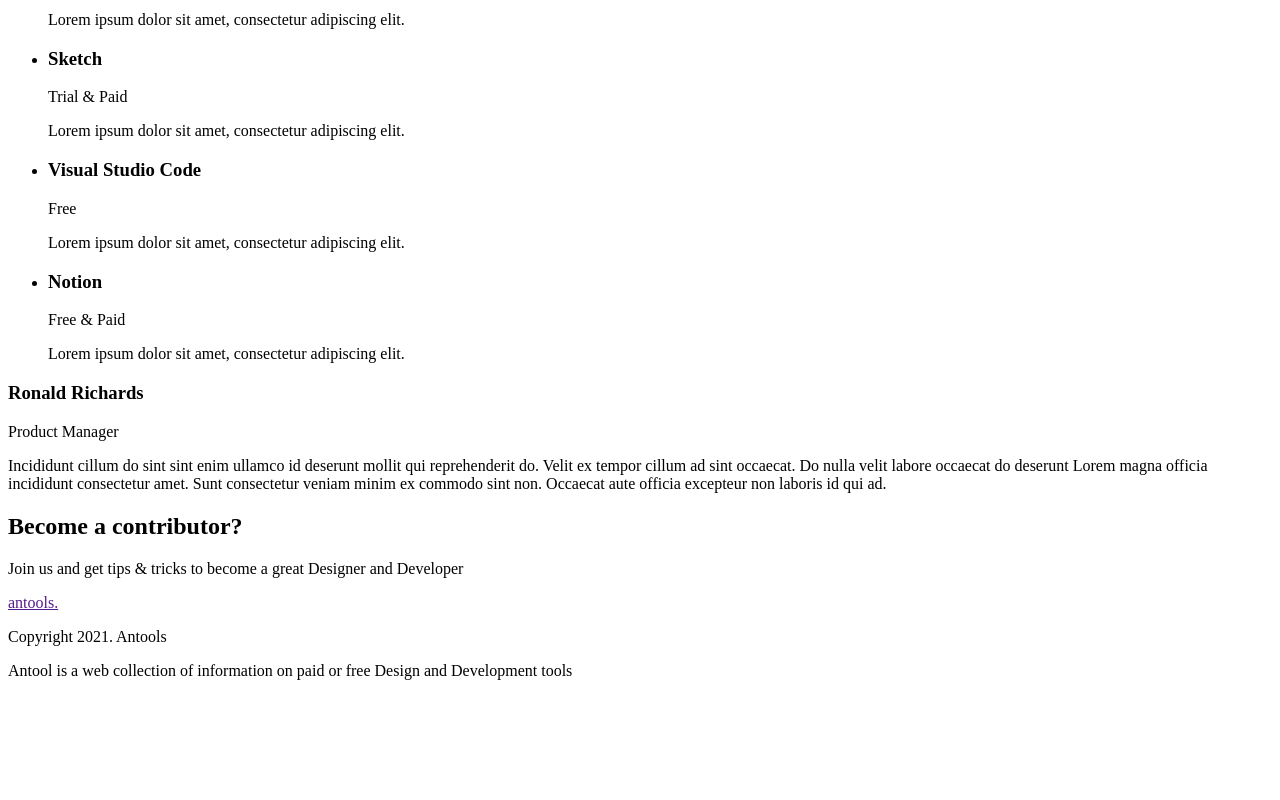
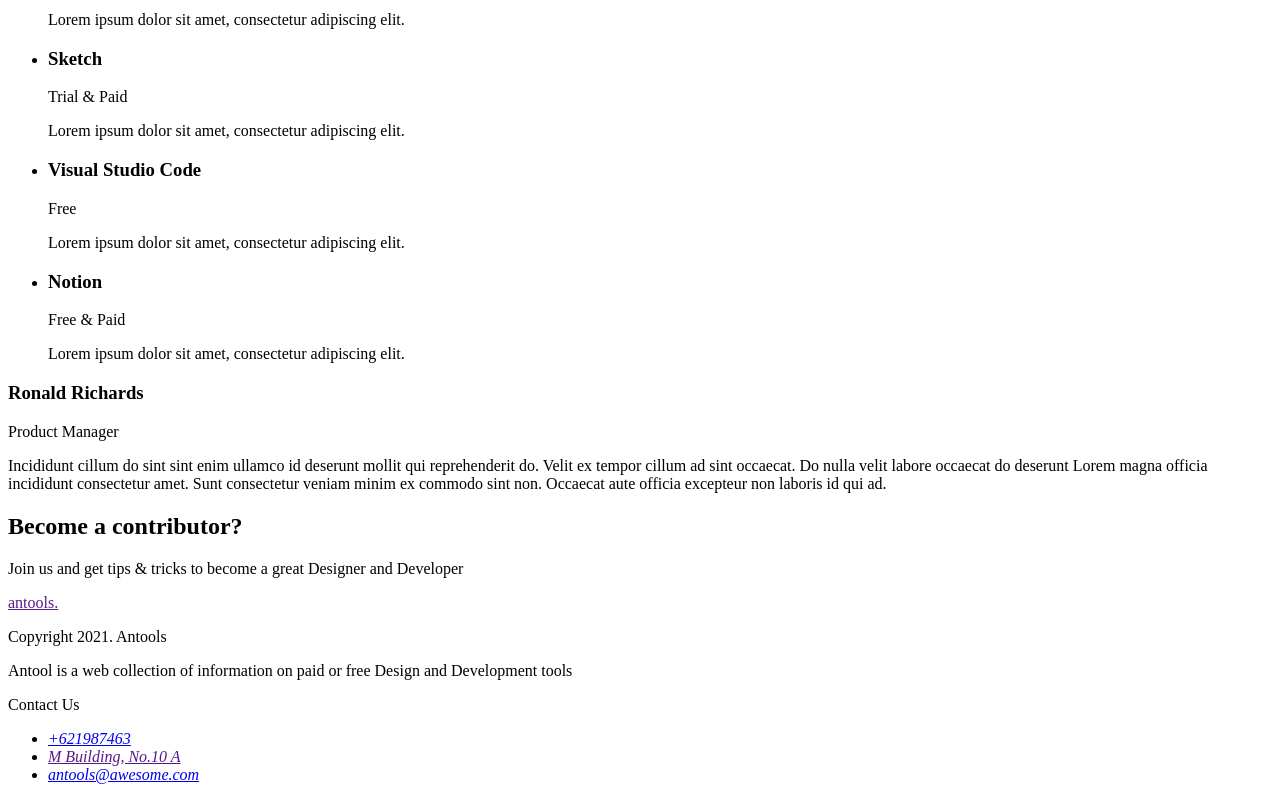
Before and after one commit to Anastasiya272/bl-68, a plain HTML site: page index.html in a window 1280 px wide. Shown: the part 1453-2253 px from the top of the page. Before the commit the page ends 2149 px from the top, so only its background shows below. Drawn offline with Linux system fonts and the light colour scheme.

Commit message:
Update index.html

```diff
--- a/index.html
+++ b/index.html
@@ -139,6 +139,17 @@
         Antool is a web collection of information on paid or free Design and
         Development tools
       </p>
+      <p>Contact Us</p>
+      <address>
+        <ul>
+          <li>
+            <a href="tel:+621987463">+621987463</a>
+          </li>
+          <li><a href="" target="_blank" rel="noopener noreferrer nofolow"
+            >M Building, No.10 A</a></li>
+          <li><a href="mailto:antools@awesome.com">antools@awesome.com</a></li>
+        </ul>
+      </address>
     </footer>
   </body>
 </html>
```
